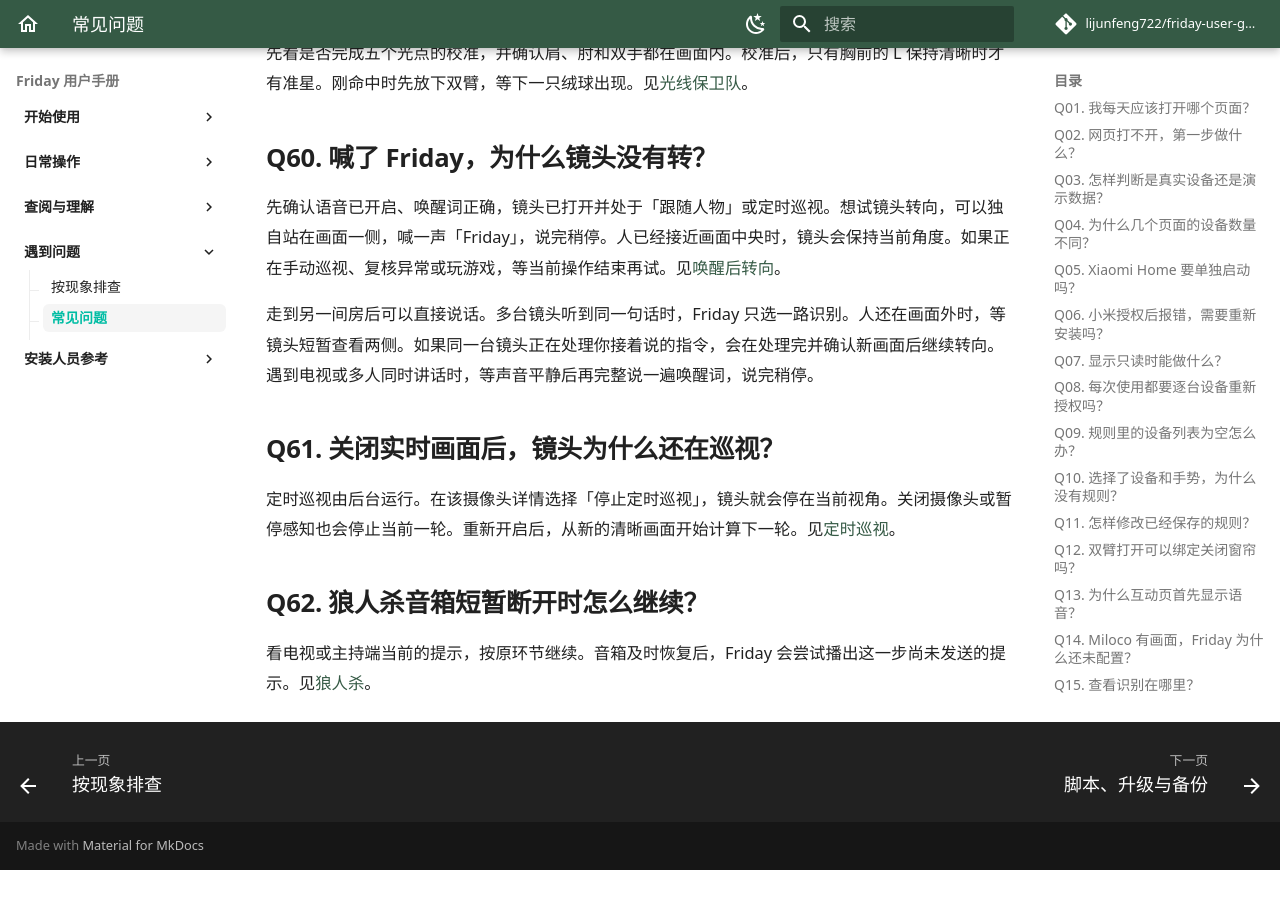
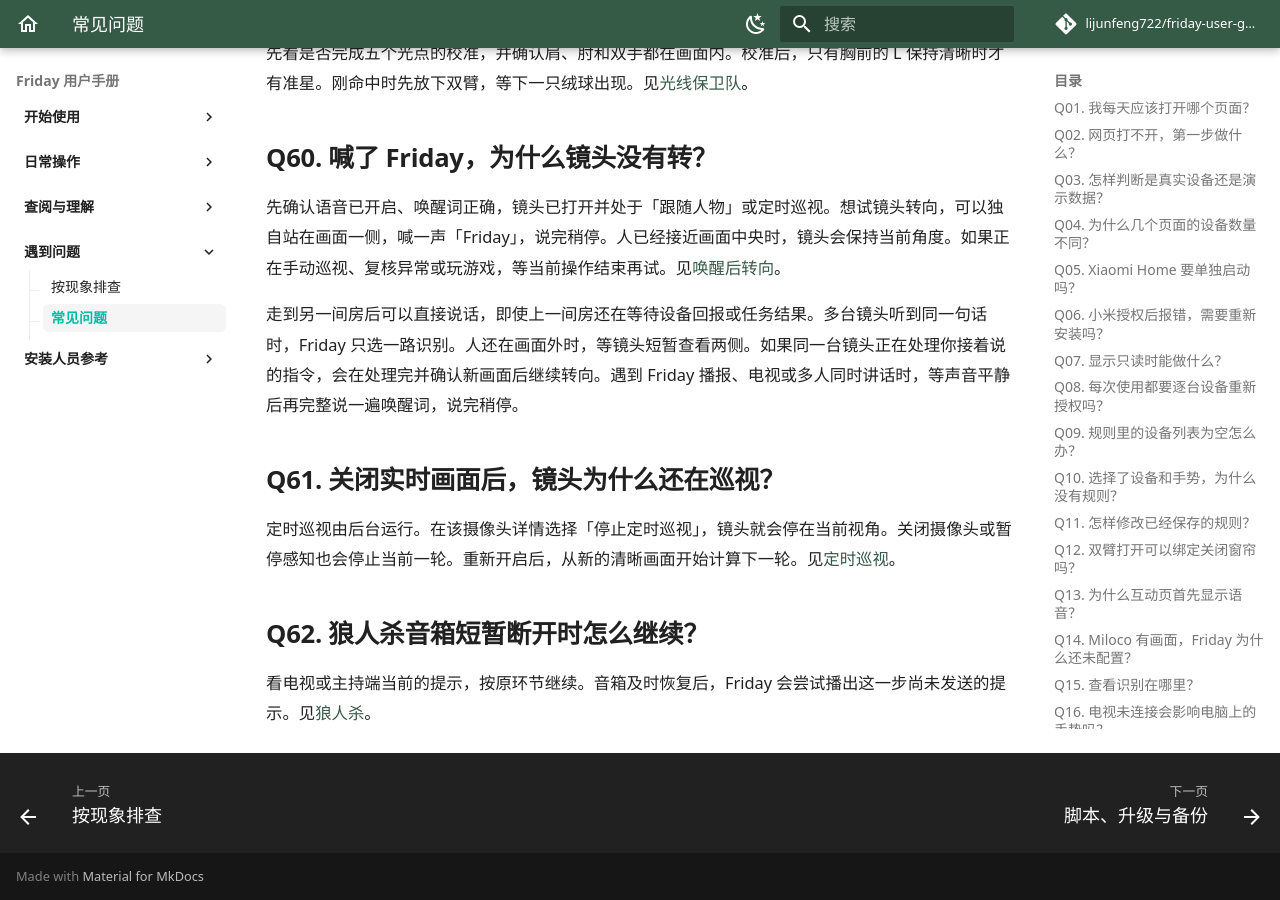
Before and after one commit to lijunfeng722/friday-user-guide, an MkDocs documentation site: the page built from docs/troubleshooting/faq.md, in a window 1280 px wide and 900 px high, scrolled down 10036 px. Built offline with MkDocs 1.6.1 and Material for MkDocs 9.7.7, drawn with Linux system fonts in a browser that asks for light colours; comment, search, counter and statistics services are not loaded; before the commit the page ends 10906 px from its top, so only the background shows below that.

Commit message:
文档：说明多房间语音独立处理

```diff
--- a/docs/troubleshooting/faq.md
+++ b/docs/troubleshooting/faq.md
@@ -266,7 +266,7 @@ ARL · Codex 使用原共享运行服务。选择 OpenAI API 时，Friday 需要
 
 先确认语音已开启、唤醒词正确，镜头已打开并处于「跟随人物」或定时巡视。想试镜头转向，可以独自站在画面一侧，喊一声「Friday」，说完稍停。人已经接近画面中央时，镜头会保持当前角度。如果正在手动巡视、复核异常或玩游戏，等当前操作结束再试。见[唤醒后转向](../guides/cameras.md#唤醒后转向)。
 
-走到另一间房后可以直接说话。多台镜头听到同一句话时，Friday 只选一路识别。人还在画面外时，等镜头短暂查看两侧。如果同一台镜头正在处理你接着说的指令，会在处理完并确认新画面后继续转向。遇到电视或多人同时讲话时，等声音平静后再完整说一遍唤醒词，说完稍停。
+走到另一间房后可以直接说话，即使上一间房还在等待设备回报或任务结果。多台镜头听到同一句话时，Friday 只选一路识别。人还在画面外时，等镜头短暂查看两侧。如果同一台镜头正在处理你接着说的指令，会在处理完并确认新画面后继续转向。遇到 Friday 播报、电视或多人同时讲话时，等声音平静后再完整说一遍唤醒词，说完稍停。
 
 ## Q61. 关闭实时画面后，镜头为什么还在巡视？
 
```
Also changed, not shown: USER_MANUAL.md (+3 -1 lines), docs/guides/interactions.md (+2 -0 lines).
